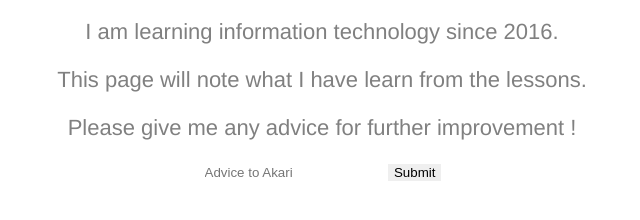
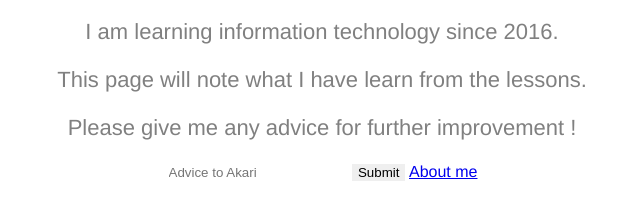
Before and after one commit to akari01/akari01.github.io, a plain HTML site: page index.html in a window 1280 px wide. Shown: the part 48-268 px from the top of the page, without its empty margins (318-958 px from the left). Drawn offline with Linux system fonts and the light colour scheme.

Commit message:
push this to newly builted branch

```diff
--- a/index.html
+++ b/index.html
@@ -26,4 +26,6 @@
 
 	<input type="message" placeholder="Advice to Akari">
 	<input type="submit">
+
+	<a href= "https://www.linkedin.com/in/akari-shiga-00300aba/">About me</a>
 </body>
```
